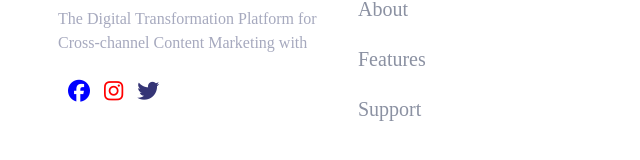
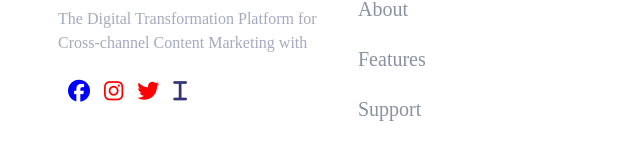
Before and after one commit to abdllah07/Besnik, a plain HTML site: page index.html in a window 1280 px wide. Shown: the part 3483-3643 px from the top of the page, 0-640 px from the left. Drawn offline with nearby package versions, Linux system fonts and the light colour scheme.

Commit message:
first commit

```diff
--- a/index.html
+++ b/index.html
@@ -20,7 +20,6 @@
             <div class="header">
             <h6>Besnik</h6>
             <i class="fa-solid fa-bars" id="menu"></i>
-
             </div>
             <div class="left-nav">
                 <ul id="ul-left">
@@ -219,6 +218,7 @@
                         <i class="fab fa-facebook"></i>
                         <i class="fab fa-instagram"></i>
                         <i class="fab fa-twitter"></i>
+                        <i class="fa-solid fa-i"></i>
                     </div>
                 </div>
             <div class="on-out-site">
```
